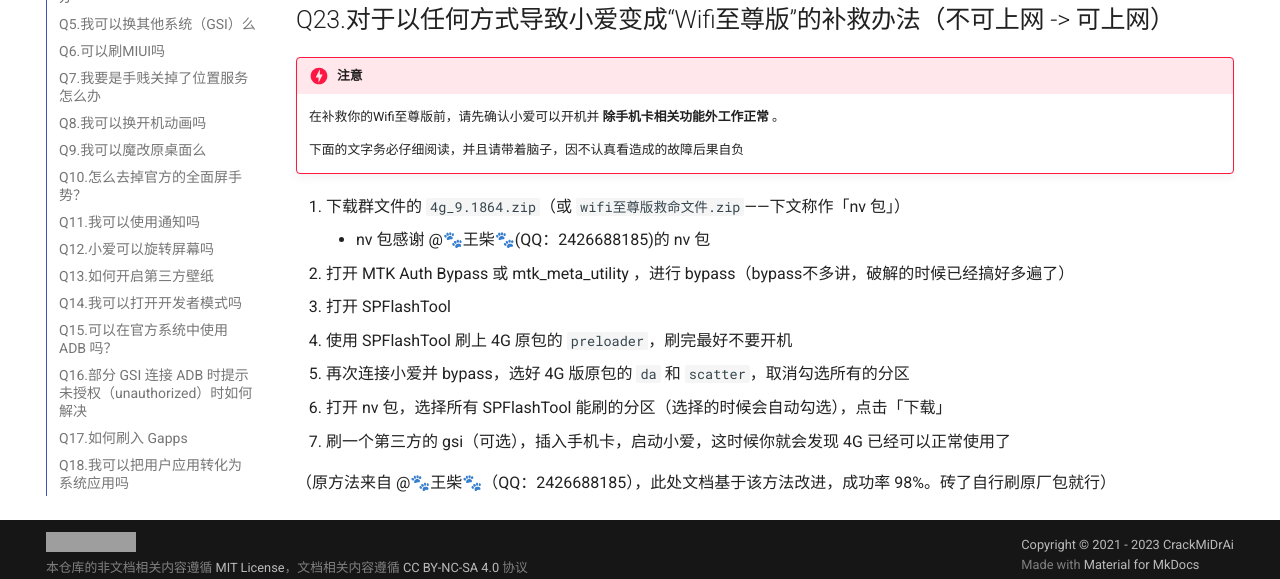
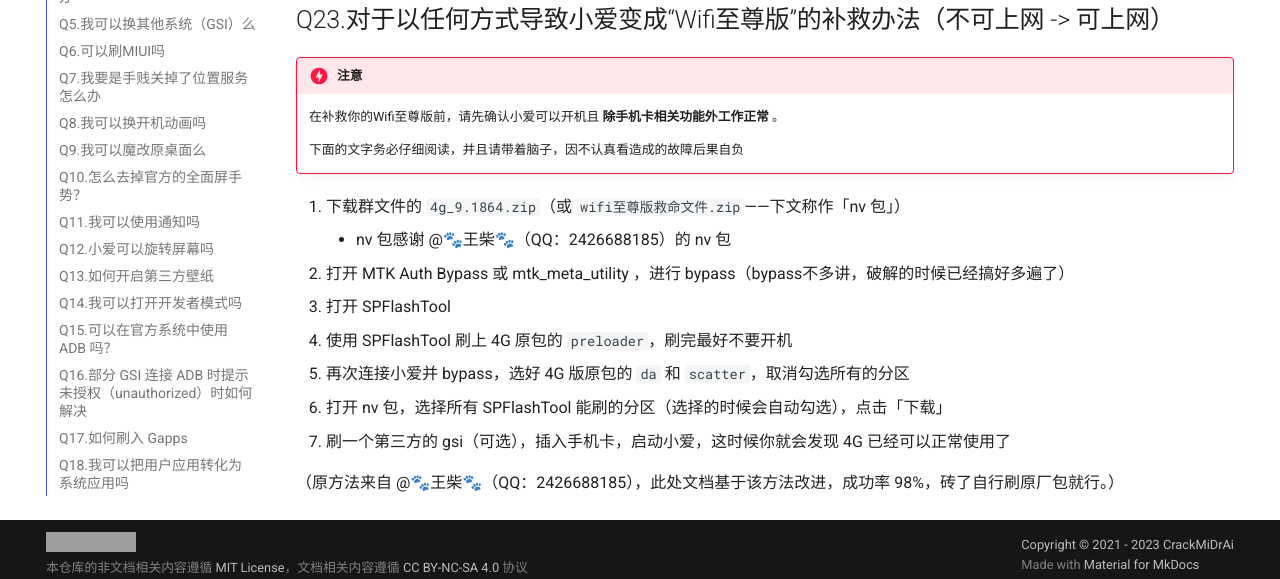
Before and after one commit to CrackMiDrAi/docs, an MkDocs documentation site: the page built from docs/互助文档/进阶问题.md, in a window 1280 px wide and 900 px high, scrolled down 8414 px. Shown: the part 309-888 px from the top of the window. Built offline with MkDocs 1.6.1 and Material for MkDocs 9.7.7, drawn with Linux system fonts in a browser that asks for light colours; comment, search, counter and statistics services are not loaded; grey boxes are pictures that could not be loaded.

Commit message:
细微调整

```diff
--- a/docs/互助文档/进阶问题.md
+++ b/docs/互助文档/进阶问题.md
@@ -266,12 +266,12 @@
 ## Q23.对于以任何方式导致小爱变成“Wifi至尊版”的补救办法（不可上网 -> 可上网）
 
 !!! danger "注意"
-    在补救你的Wifi至尊版前，请先确认小爱可以开机并 **除手机卡相关功能外工作正常** 。
+    在补救你的Wifi至尊版前，请先确认小爱可以开机且 **除手机卡相关功能外工作正常** 。
 
     下面的文字务必仔细阅读，并且请带着脑子，因不认真看造成的故障后果自负
 
 1. 下载群文件的 `4g_9.1864.zip`（或 `wifi至尊版救命文件.zip`——下文称作「nv 包」）
-    * nv 包感谢 @🐾王柴🐾(QQ：2426688185)的 nv 包
+    * nv 包感谢 @🐾王柴🐾（QQ：2426688185）的 nv 包
 3. 打开 MTK Auth Bypass 或 mtk_meta_utility ，进行 bypass（bypass不多讲，破解的时候已经搞好多遍了）
 4. 打开 SPFlashTool
 5. 使用 SPFlashTool 刷上 4G 原包的 `preloader`，刷完最好不要开机
@@ -279,4 +279,4 @@
 7. 打开 nv 包，选择所有 SPFlashTool 能刷的分区（选择的时候会自动勾选），点击「下载」
 8. 刷一个第三方的 gsi（可选），插入手机卡，启动小爱，这时候你就会发现 4G 已经可以正常使用了
 
-（原方法来自 @🐾王柴🐾（QQ：2426688185），此处文档基于该方法改进，成功率 98%。砖了自行刷原厂包就行）
+（原方法来自 @🐾王柴🐾（QQ：2426688185），此处文档基于该方法改进，成功率 98%，砖了自行刷原厂包就行。）
```
